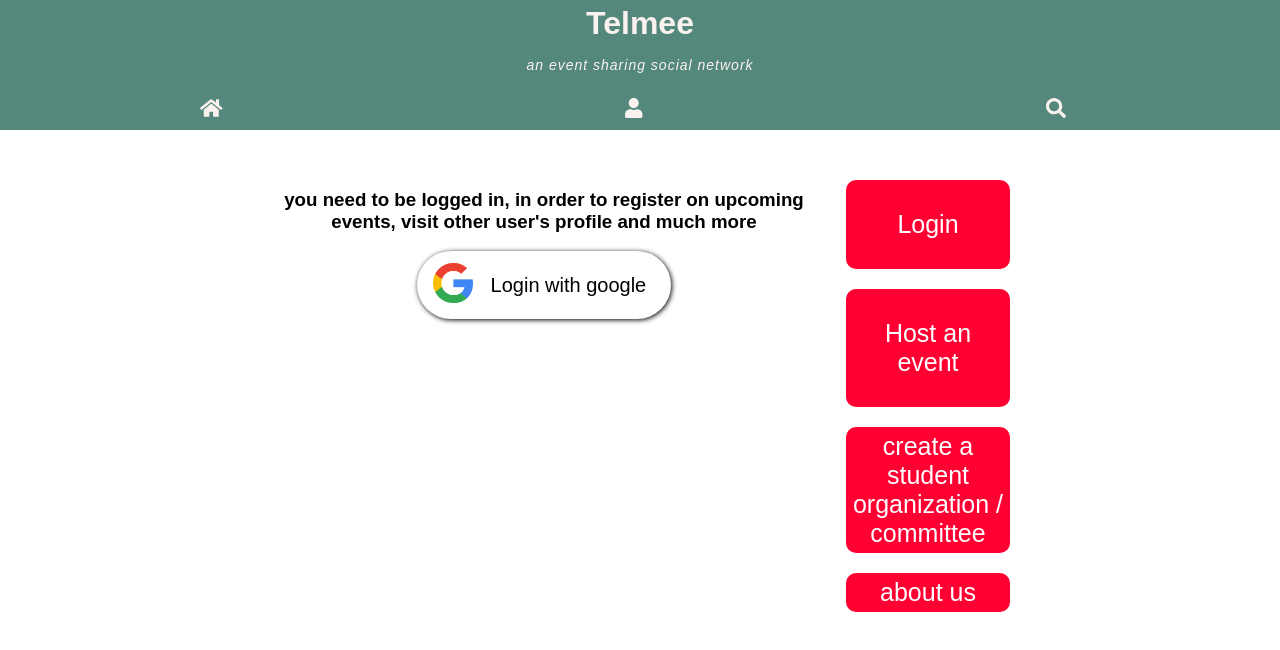
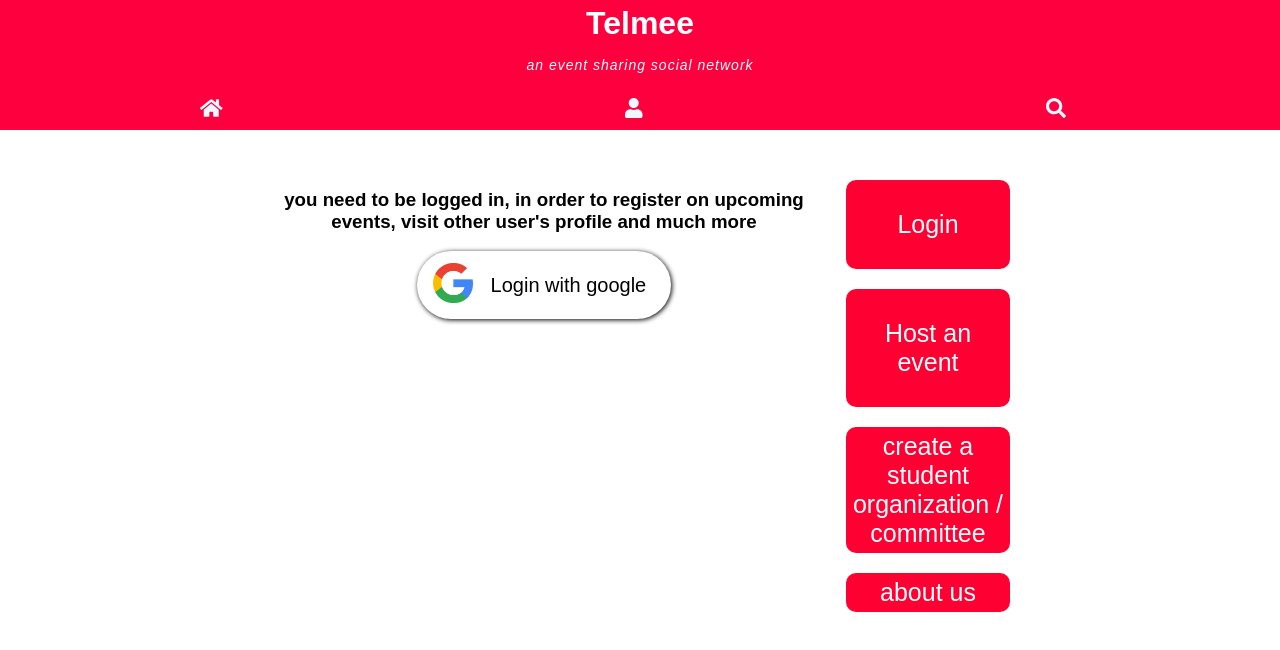
Before and after one commit to DhruvGodambe/Telmee, a React (Create React App) app in the folder frontend/: page /login in a window 1280 px wide. Shown: the top 650 px of the page. Built offline with nearby package versions, Linux system fonts and the light colour scheme; what @draft-js-plugins/anchor, @draft-js-plugins/inline-toolbar would draw is missing.

Commit message:
theme color file changes in master

```diff
--- a/frontend/public/index.html
+++ b/frontend/public/index.html
@@ -4,7 +4,7 @@
     <meta charset="utf-8" />
     <link rel="icon" href="%PUBLIC_URL%/T-400.png" />
     <meta name="viewport" content="width=device-width, initial-scale=1" />
-    <meta name="theme-color" content="#55887C" />
+    <meta name="theme-color" content="#ff003f" />
     <meta name="keywords" content="events, event, workshop, seminar">
     <meta
       name="description"
--- a/frontend/src/App.css
+++ b/frontend/src/App.css
@@ -46,17 +46,11 @@ a {
 @media only screen and (max-width: 720px) {
   .App {
     min-height: 800px;
-    background: #FAF2EF;
-  }
-
-  hr {
-    color: #E79981;
-    border: 0.5px solid #E79981;
+    /* background: #333333; */
   }
 
   .main-container{
     width: 100%;
-    /* font-size: .8em; */
   }
 
   .page {
@@ -69,12 +63,12 @@ a {
     right: 0;
     top: 50px;
     opacity: 0;
-    transition: .3s cubic-bezier(0.01, 0.02, 0, 0.8);
+    /* transition: .5s; */
   }
 
   .navbar-x {
-    font-size: 20px;
-    margin: 10px 1% 10px 90%;
+    font-size: 30px;
+    margin: 10px 1% 10px 80%;
     color: white;
   }
 
@@ -88,7 +82,7 @@ a {
     background: linear-gradient(#ff003f, #ff0066);
     box-shadow: 1px 1px solid red;
     height: 100%;
-    transition: .3s cubic-bezier(0.01, 0.02, 0, 0.8);
+    transition: .3s;
     overflow: scroll;
     z-index: 12;
   }
--- a/frontend/src/components/eventCards.css
+++ b/frontend/src/components/eventCards.css
@@ -29,7 +29,7 @@
 .event-card-content .organized {
 	margin: 5px auto;
 	text-align: center;
-	color: #E79981;
+	color: #777;
 	font-size: 14px;
 }
 
@@ -40,16 +40,7 @@
 @media only screen and (max-width: 720px) {
   .event-card {
   	width: 100%;
-  	background: #FAF2EF;
+  	background: white;
 	box-shadow: 1px 1px 10px black;
-	color: #1D5F74;
-  }
-
-  .event-card-content h3 {
-	  font-size: 16px;
-  }
-
-  .event-card-content p {
-	  font-size: 14px;
   }
 }
--- a/frontend/src/components/navbar.css
+++ b/frontend/src/components/navbar.css
@@ -1,7 +1,7 @@
 .navbar {
 	display: flex;
 	flex-wrap: wrap;
-	background: #55887C;
+	background: #ff003f;
 	flex-direction: column;
 	/* box-shadow: 1px 1px 10px #aaa; */
 	/* height: 150px; */
@@ -14,7 +14,6 @@
 .navbar h1 {
 	width: 100%;
 	margin: 5px 0;
-	color: #FAF2EF;
 }
 
 .navbar p {
@@ -24,7 +23,6 @@
 	width: 100%;
 	letter-spacing: 1px;
 	font-style: italic;
-	color: #FAF2EF;
 }
 
 .nav-icons {
@@ -34,7 +32,7 @@
 	margin: 0 auto;
 	position: sticky;
 	top: 0;
-	background: #55887C;
+	background: #ff003f;
 	color: aliceblue;
 	z-index: 5;
 }
@@ -43,7 +41,6 @@
 	width: 33%;
 	padding: 10px 0;
 	font-size: 20px;
-	color: #FAF2EF;
 }
 
 .icons:nth-child(4){
@@ -58,7 +55,6 @@
 
 	.nav-icons {
 		width: 100%;
-		/* border-radius: 0 0 20px 20px; */
 	}
 
 	.icons {
--- a/frontend/src/pages/event/eventForm.js
+++ b/frontend/src/pages/event/eventForm.js
@@ -424,6 +424,7 @@ export const OrganizationEvent = (props) => {
 					</div>
 				)
 			})}
+			<div>
 				<button
 					type="button"
 					style={{
@@ -438,6 +439,7 @@ export const OrganizationEvent = (props) => {
 							{link: "", description: ""}
 						])
 					}}>Add another external link</button>
+			</div>
 			<input
 				type='text'
 				name='venue'
```
Lines whose indentation alone changed are shown as unchanged.
